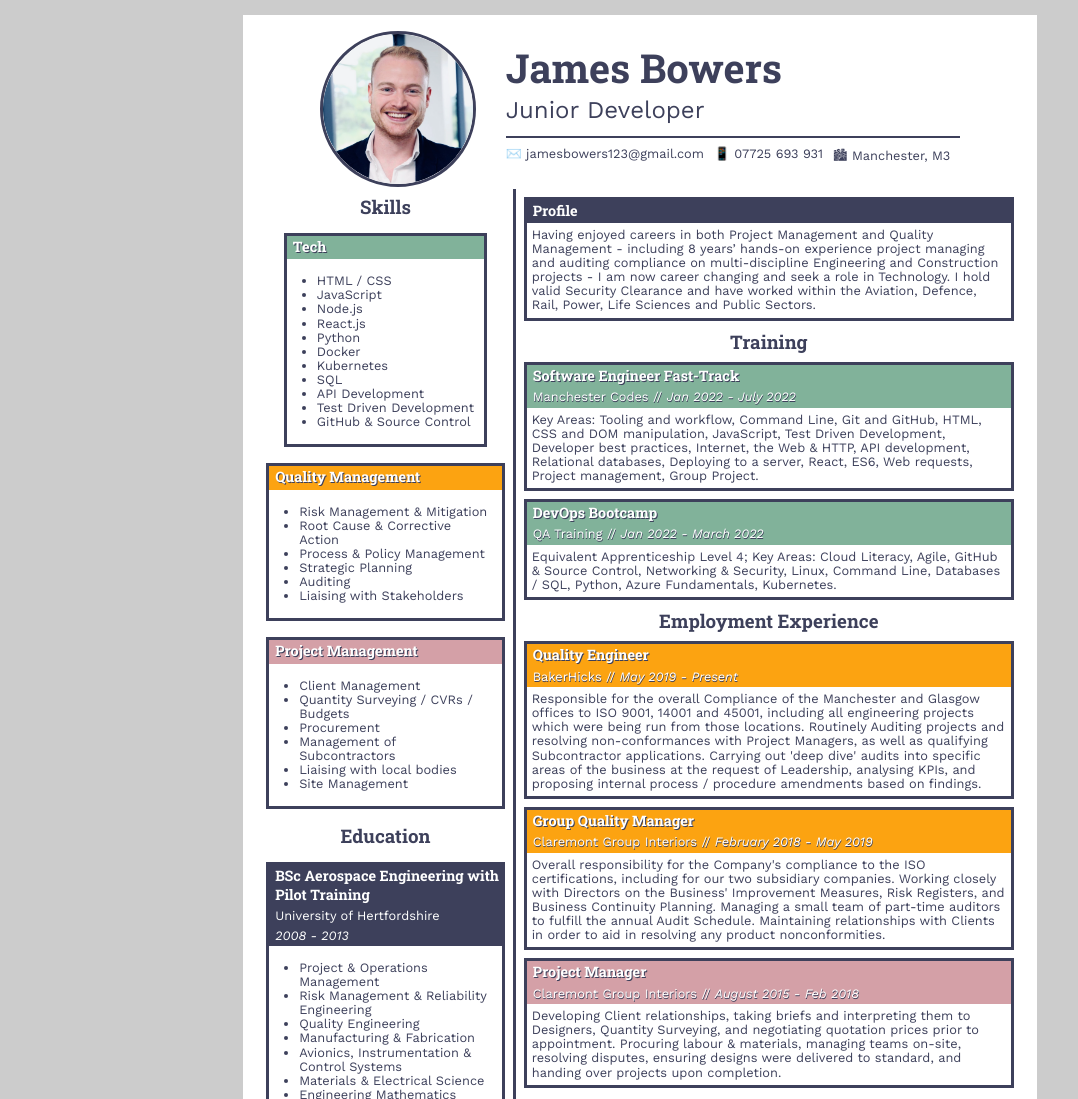
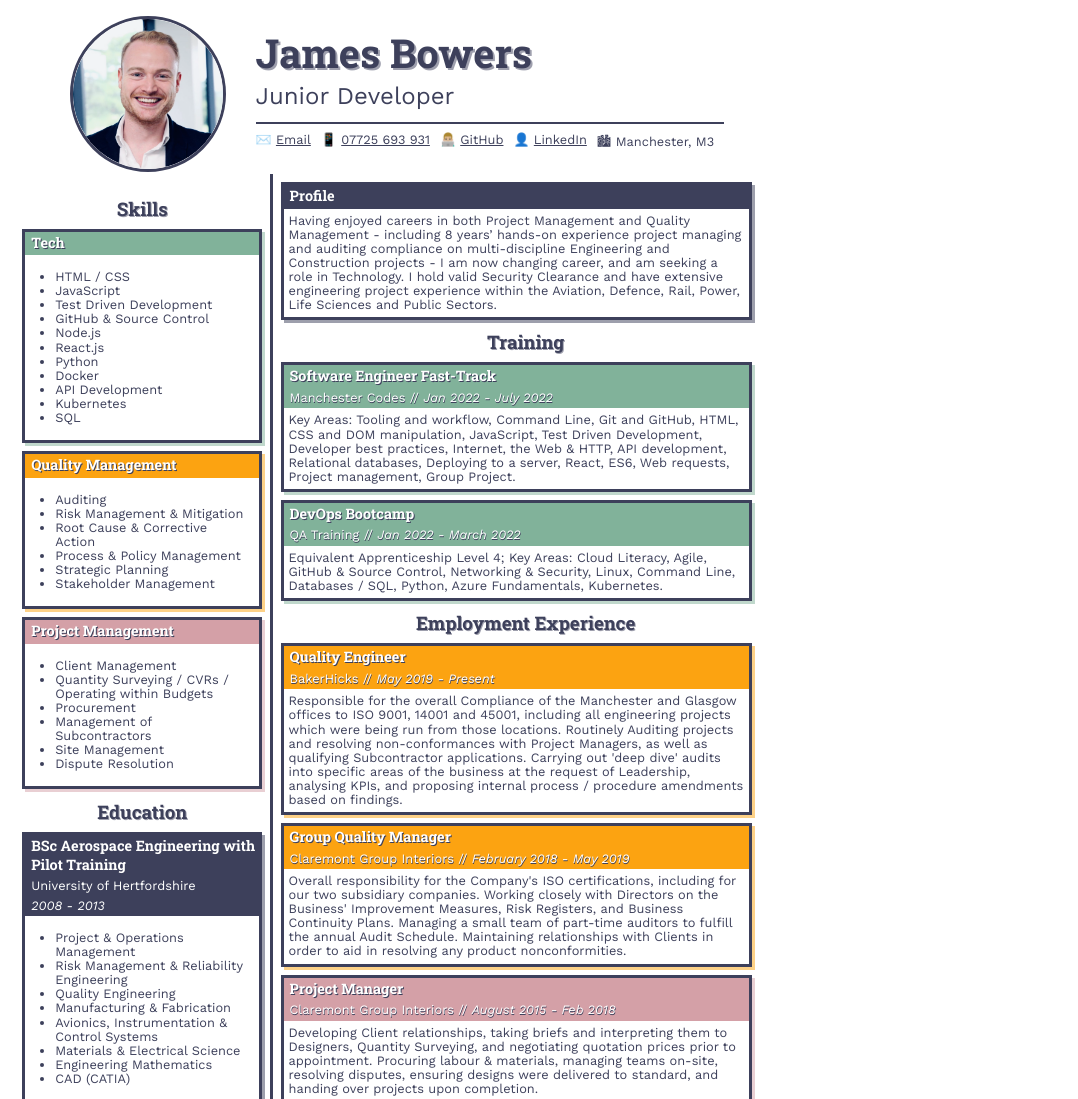
Before and after one commit to bowerscodes/CV, a plain HTML site: page index.html in a window 1280 px wide. Shown: the top 1099 px of the page, without its empty margins (0-1078 px from the left). Drawn offline with nearby package versions, Linux system fonts and the light colour scheme.

Commit message:
CV complete and margins adjusted for PDF

```diff
--- a/index.html
+++ b/index.html
@@ -29,11 +29,16 @@
                     <hr>
                     <div id="header-contact">
                         <div class="contact">
-                            ✉️  jamesbowers123@gmail.com
+                            ✉️ <a href="mailto:jamesbowers123@gmail.com" target="_blank">Email</a>
                         </div>
-
                         <div class="contact">
-                            📱  07725 693 931
+                            📱 <a href="tel:07725693931">07725 693 931</a>
+                        </div>
+                        <div class="contact">
+                            👨🏼‍💻 <a href="https://github.com/bowerscodes" target="_blank">GitHub</a>
+                        </div>
+                        <div class="contact">
+                            👤 <a href="https://www.linkedin.com/in/jamesbowers123/" target="_blank">LinkedIn</a>
                         </div>
                         <div class="contact">
                              🏙  Manchester, M3
@@ -48,29 +53,31 @@
 
                 <h3>Skills</h3>
 
-                <div class="content-container">
+                <div class="content-container tech">
+                    <div class="content-header">
                     <div class="content-title tech">
                         Tech
+                    </div>
                     </div>
                     <div class="content-text tech">
                        <ul>
                            <li>HTML / CSS</li>
                            <li>JavaScript</li>
+                           <li>Test Driven Development</li>
+                           <li>GitHub & Source Control</li>
                            <li>Node.js</li>
                            <li>React.js</li>
                            <li>Python</li>
                            <li>Docker</li>
+                           <li>API Development</li>
                            <li>Kubernetes</li>
                            <li>SQL</li>
-                           <li>API Development</li>
-                           <li>Test Driven Development</li>
-                           <li>GitHub & Source Control</li>
 
                        </ul>
                     </div>
                 </div>
 
-                <div class="content-container">
+                <div class="content-container qa">
                     <div class="content-header">
                     <div class="content-title qa">
                         Quality Management
@@ -78,17 +85,17 @@
                     </div>
                     <div class="content-text qa">
                        <ul>
-                           <li>Risk Management & Mitigation</li>
-                           <li>Root Cause & Corrective Action</li>
-                           <li>Process & Policy Management</li>
-                           <li>Strategic Planning</li>
-                           <li>Auditing</li>
-                           <li>Liaising with Stakeholders</li>
+                            <li>Auditing</li>
+                            <li>Risk Management & Mitigation</li>
+                            <li>Root Cause & Corrective Action</li>
+                            <li>Process & Policy Management</li>
+                            <li>Strategic Planning</li>
+                            <li>Stakeholder Management</li>
                        </ul>
                     </div>
                 </div>
 
-                <div class="content-container">
+                <div class="content-container pm">
                     <div class="content-header">
                         <div class="content-title pm">
                             Project Management
@@ -97,11 +104,11 @@
                     <div class="content-text pm">
                        <ul>
                            <li>Client Management</li>
-                           <li>Quantity Surveying / CVRs / Budgets</li>
+                           <li>Quantity Surveying / CVRs / Operating within Budgets</li>
                            <li>Procurement</li>
                            <li>Management of Subcontractors</li>
-                           <li>Liaising with local bodies</li>
                            <li>Site Management</li>
+                           <li>Dispute Resolution</li>
                        </ul>
                     </div>
                 </div>
@@ -144,13 +151,13 @@
                     </div>
                     </div>
                     <div class="content-text">
-                        Having enjoyed careers in both Project Management and Quality Management - including 8 years’ hands-on experience project managing and auditing compliance on multi-discipline Engineering and Construction projects - I am now career changing and seek a role in Technology. I hold valid Security Clearance and have worked within the Aviation, Defence, Rail, Power, Life Sciences and Public Sectors.
+                        Having enjoyed careers in both Project Management and Quality Management - including 8 years’ hands-on experience project managing and auditing compliance on multi-discipline Engineering and Construction projects - I am now changing career, and am seeking a role in Technology. I hold valid Security Clearance and have extensive engineering project experience within the Aviation, Defence, Rail, Power, Life Sciences and Public Sectors.
                     </div>
                 </div>
 
                 <h3>Training</h3>
 
-                <div class="content-container">
+                <div class="content-container tech">
                     <div class="content-header">
                     <div class="content-title tech">
                         Software Engineer Fast-Track
@@ -164,7 +171,7 @@
                     </div>
                 </div>
 
-                <div class="content-container">
+                <div class="content-container tech">
                     <div class="content-header">
                     <div class="content-title tech">
                         DevOps Bootcamp
@@ -180,7 +187,7 @@
 
                 <h3>Employment Experience</h3>
 
-                <div class="content-container">
+                <div class="content-container qa">
                     <div class="content-header">
                     <div class="content-title qa">
                         Quality Engineer
@@ -194,7 +201,7 @@
                     </div>
                 </div>
 
-                <div class="content-container">
+                <div class="content-container qa">
                     <div class="content-header">
                     <div class="content-title qa">
                         Group Quality Manager
@@ -204,11 +211,11 @@
                     </div>
                     </div>
                     <div class="content-text">
-                        Overall responsibility for the Company's compliance to the ISO certifications, including for our two subsidiary companies. Working closely with Directors on the Business' Improvement Measures, Risk Registers, and Business Continuity Planning. Managing a small team of part-time auditors to fulfill the annual Audit Schedule. Maintaining relationships with Clients in order to aid in resolving any product nonconformities.
+                        Overall responsibility for the Company's ISO certifications, including for our two subsidiary companies. Working closely with Directors on the Business' Improvement Measures, Risk Registers, and Business Continuity Plans. Managing a small team of part-time auditors to fulfill the annual Audit Schedule. Maintaining relationships with Clients in order to aid in resolving any product nonconformities.
                     </div>
                 </div>
 
-                <div class="content-container">
+                <div class="content-container pm">
                     <div class="content-header">
                     <div class="content-title pm">
                         Project Manager
--- a/styles.css
+++ b/styles.css
@@ -1,18 +1,21 @@
 * {
-    margin: none;
     padding: none;
 }
 
 
 body {
-    background: rgb(204,204,204);
+    /* background: rgb(204,204,204);  */
+    background: white;
+    margin: 0;
   }
   page {
     background: white;
     display: block;
+    margin: 0;
+    /* margin-top: 0.5cm;
     margin-left: auto;
     margin-right: auto;
-    margin-bottom: 0.5cm;
+    margin-bottom: 0.5cm; */
     /* box-shadow: 0 0 0.5cm rgba(0,0,0,0.5); */
   }
   page[size="A4"] {
@@ -27,14 +30,17 @@ body {
 
 
 #grid {
+    position: relative;
     display: grid;
     grid-template-columns: 1.5fr 3fr;
     grid-template-rows: 1fr 5fr;
     margin: 15px;
     /* border: 4px solid black; */
     height: auto;
-    max-height: 100%;
+    max-height: 95%;
     width: auto;
+    top: 0.1cm;
+    /* padding-top: 0.3cm; */
     place-content: center;
 }
 
@@ -54,6 +60,7 @@ body {
     color: #3D405B;
     align-items: center;
     margin: auto auto auto 0;
+    max-width: 65%;
 
 }
 
@@ -62,6 +69,7 @@ h1 {
     color: #3D405B;
     font-size: 2.5em;
     line-height: 0.5em;
+    text-shadow: 2px 2px rgba(61, 64, 91, 0.5);
 }
 
 h2 {
@@ -74,7 +82,8 @@ h2 {
 h3 {
     font-family: 'Roboto Slab';
     color: #3D405B;
-    margin: 0.3em 0;
+    margin: 0.5em 0 0;
+    text-shadow: 1px 1px rgba(61, 64, 91, 0.5);
 }
 
 
@@ -94,6 +103,7 @@ h3 {
     border: 3px solid #3D405B;
     border-radius: 100%;
     margin: 20px 30px 2px auto;
+    /* box-shadow: 3px 3px rgba(61, 64, 91, 0.5); */
 }
 
 hr {
@@ -112,6 +122,11 @@ hr {
     font-size: 0.8em;
 }
 
+a {
+    color: #3D405B;
+}
+
+
 .column {
     width: auto;
     height: auto;
@@ -124,24 +139,45 @@ hr {
     flex-direction: column;
     align-items: center;
     justify-content: flex-end;
+    margin-bottom: 4px;
 }
 
 #right-container {
     border-left: 3px solid #3D405B;
+    margin-bottom: 4px;
 
 }
 
 .content-container {
+    width: 92%;
     margin: 8px 8px;
+    margin-bottom: 0;
     border: 3px solid #3D405B;
+    box-shadow: 3px 3px rgba(61, 64, 91, 0.5)
+}
+
+.content-container.tech {
+    /* border: 3px solid #81B29A; */
+    box-shadow: 3px 3px rgba(129, 178, 154, 0.5);
+}
+
+.content-container.qa {
+    /* border: 3px solid #FCA311; */
+    box-shadow: 3px 3px rgba(252, 163, 17, 0.5)
+}
+
+.content-container.pm {
+    /* border: 3px solid #D4A0A7; */
+    box-shadow: 3px 3px rgba(212, 160, 167, 0.5);
 }
 
 .content-header {
     background-color: #81B29A;
+    /* border-bottom: 3px solid #3D405B; */
 }
 
 .content-header> .tech {
-    background-color: #FCA311;
+    background-color: #81B29A;
 }
 
 .content-header> .qa {
```
